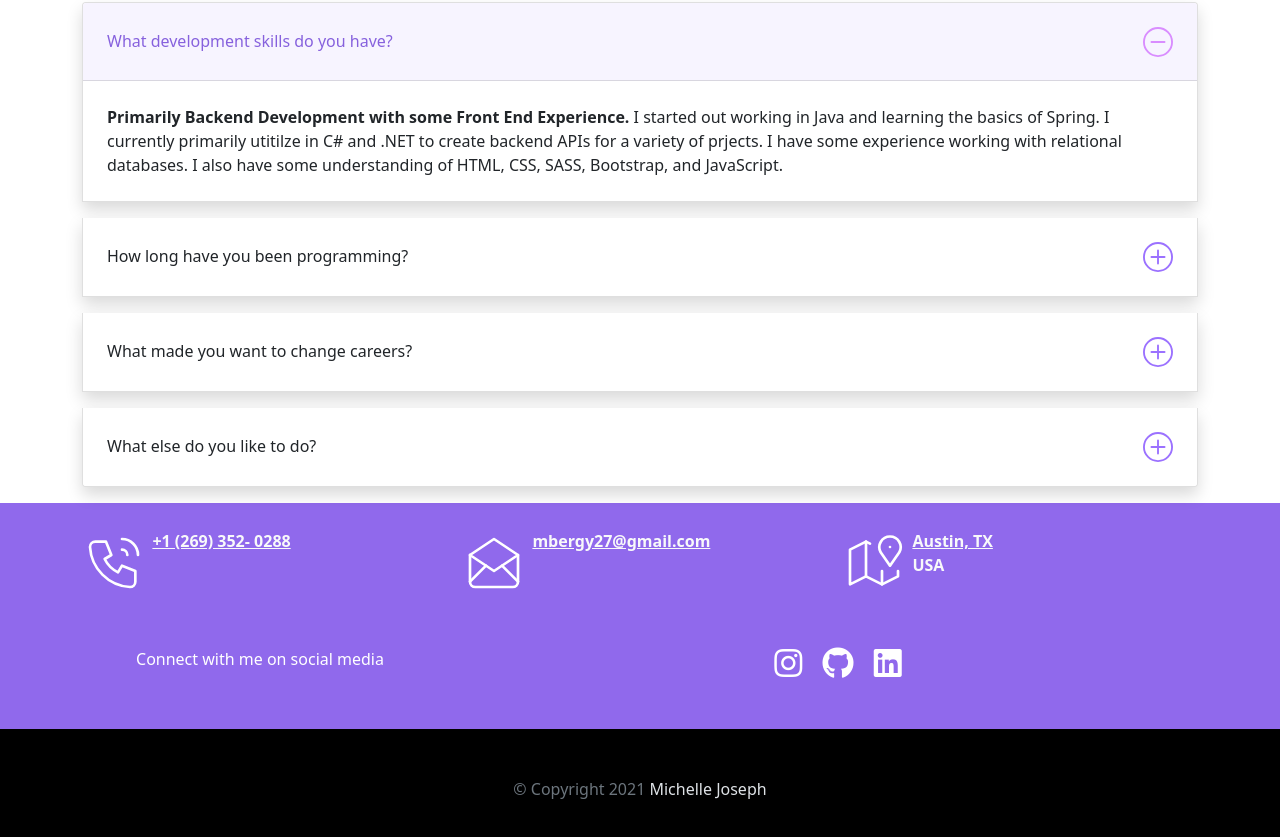
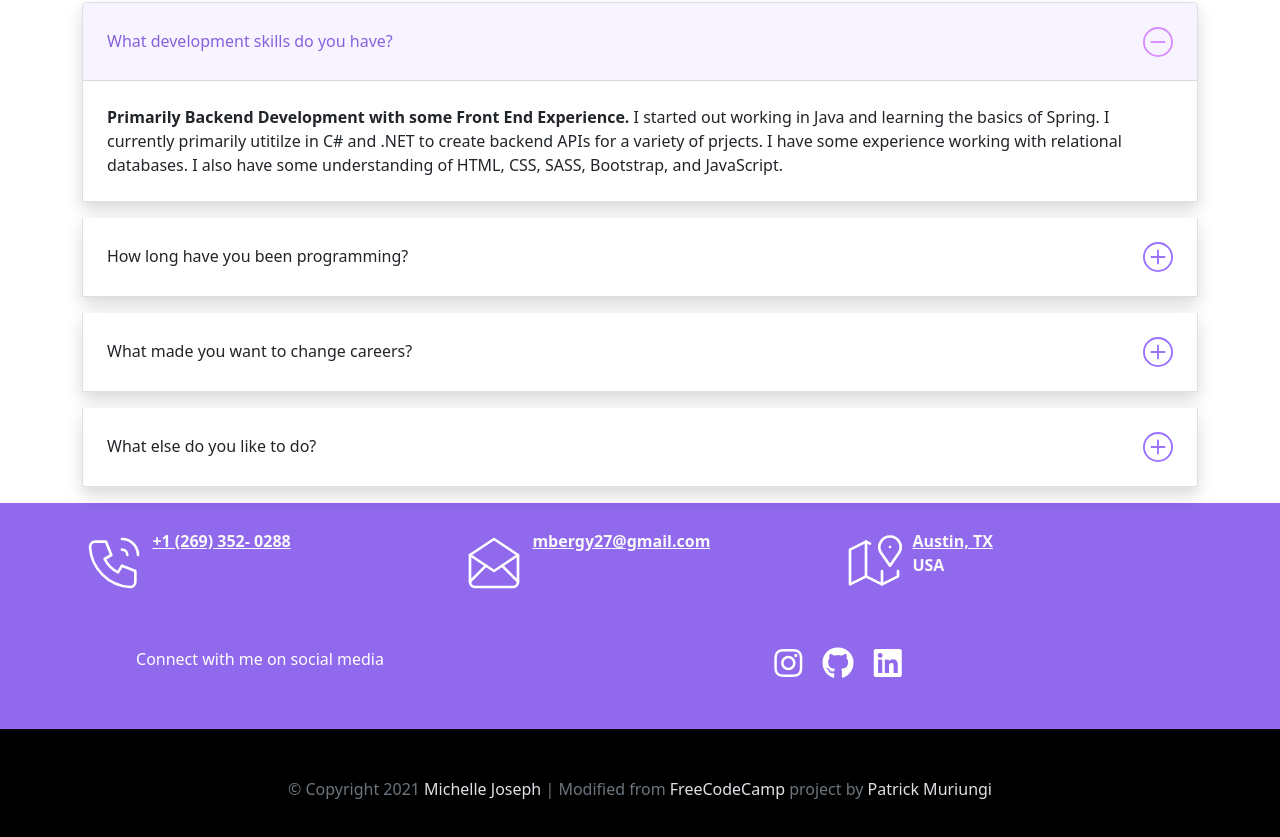
Before and after one commit to michbergjo/portfoliowebsite, a website: page index.html in a window 1280 px wide. Shown: the part 3813-4650 px from the top of the page. Drawn offline with nearby package versions, Linux system fonts and the light colour scheme.

Commit message:
Added contact form css

```diff
--- a/index.html
+++ b/index.html
@@ -480,6 +480,11 @@
   </div>
 </section>
 
+
+<!-- START THE CONTACT ME FORM  -->
+
+
+
 <!-- START THE FOOTER  -->
 
 <footer class="footer">
@@ -591,7 +596,7 @@
     <div class="row text-center text-white">
       <div class="col-12">
         <div class="footer-bottom__copyright">
-          &copy; Copyright 2021 <a href="#">Michelle Joseph</a>
+          &copy; Copyright 2021 <a href="#">Michelle Joseph</a> | Modified from <a href="https://www.freecodecamp.org/" target="_blank">FreeCodeCamp</a> project by <a href="https://www.youtube.com/channel/UCEtlYWZil1WbX2LoqF2qocQ" target="_blank">Patrick Muriungi</a>
         </div>
       </div>
     </div>
```
Also changed, not shown: assets/css/sections/contact-form.css (added), scss/sections/contact-form.scss (added), 1 other file.
